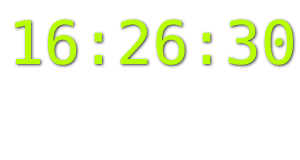
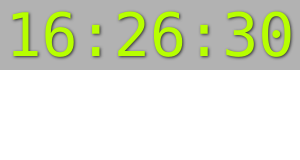
Before and after one commit to scharfie/clock, an Electron app: page index.html in a window 300 px wide. Drawn offline with Linux system fonts and the light colour scheme.

Commit message:
fix size of clock

```diff
--- a/index.html
+++ b/index.html
@@ -6,11 +6,16 @@
       <style type="text/css">
 html, html body {
   background: rgba(0, 0, 0, 0) !important;
+  margin: 0;
+  padding: 0;
+  text-align: center;
 }
 body {
   color: #fff;
 }
 #clock {
+  background: rgba(0,0,0,0.3);
+  margin: 0 auto;
   -webkit-user-select: none;
   -webkit-app-region: drag;
   cursor: move;
@@ -18,6 +23,7 @@ body {
   font-size: 60px;
   color: #b7ff00;
   text-shadow: 1px 1px 3px #333;
+  overflow: hidden;
 }
       </style>
   </head>
--- a/package.json
+++ b/package.json
@@ -4,6 +4,9 @@
   "main": "main.js",
   "author": "Chris Scharf <scharfie@gmail.com>",
   "license": "MIT",
+  "scripts": {
+    "start": "electron main.js"
+  },
   "dependencies": {
     "electron": "^1.6.2"
   }
```
Also changed, not shown: main.js (+5 -3 lines), 3 other files.
